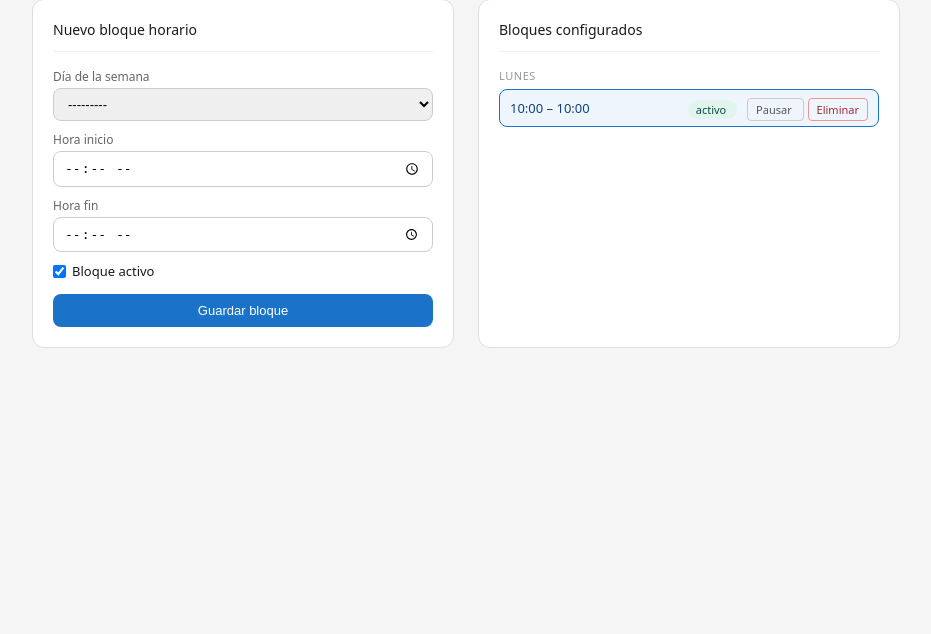
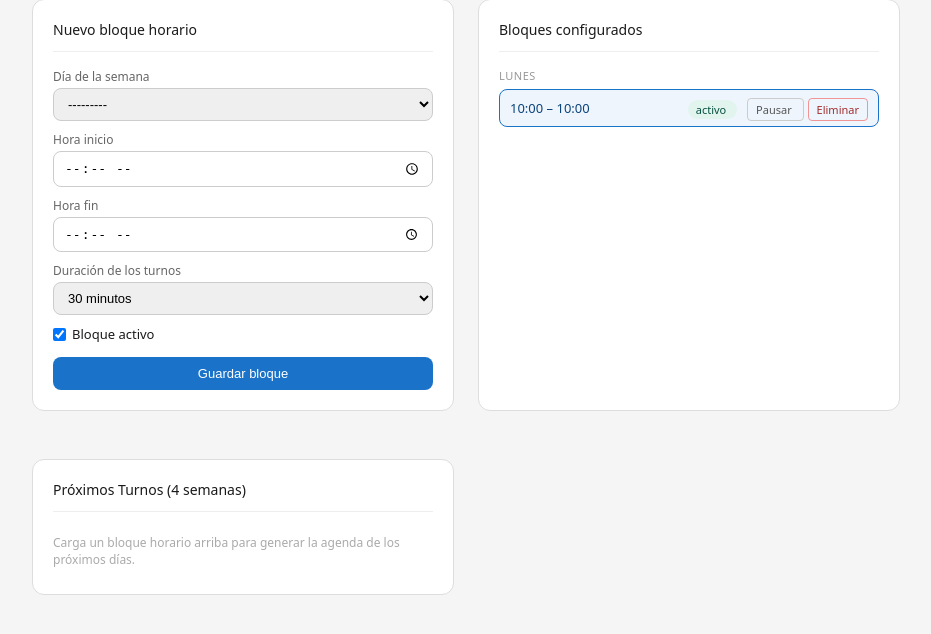
Before and after one commit to IgnacioEsquenon/ISII_Trabajo-De-Campo, a Django app: page /medico/1/agenda/ in a window 1280 px wide. Shown: the part 105-739 px from the top of the page, without its empty margins (174-1105 px from the left). Run offline with Django 5.2, Linux system fonts and the light colour scheme; a user stored in the database is signed in; tables that the repository leaves empty hold one stand-in row (values such as "Sample post").

Commit message:
Sprint 01 - Añadida logica de separacion de turnos

```diff
--- a/gestion_turnos/forms.py
+++ b/gestion_turnos/forms.py
@@ -4,10 +4,11 @@ from .models import BloqueHorario
 class BloqueHorarioForm(forms.ModelForm):
     class Meta:
         model = BloqueHorario
-        fields = ['dia_semana', 'hora_inicio', 'hora_fin', 'activo']
+        fields = ['dia_semana', 'hora_inicio', 'hora_fin','duracion_turno' ,'activo']
         widgets = {
             'hora_inicio': forms.TimeInput(format='%H:%M', attrs={'type': 'time'}),
             'hora_fin': forms.TimeInput(format='%H:%M', attrs={'type': 'time'}),
+            'duracion_turno': forms.Select(attrs={'class': 'form-select'}),
         }
 
     def clean(self):
--- a/gestion_turnos/models.py
+++ b/gestion_turnos/models.py
@@ -1,5 +1,6 @@
 from django.db import models
 from django.contrib.auth.models import User
+from django.core.exceptions import ValidationError
 
 # creamos los modelos para la app de gestión de turnos (en python las clases son modelos quien lo diria)
 # a su vez, cada clase representa una tabla en la base de datos
@@ -28,10 +29,17 @@ class BloqueHorario(models.Model):
         (0, 'Lunes'), (1, 'Martes'), (2, 'Miércoles'),
         (3, 'Jueves'), (4, 'Viernes'), (5, 'Sábado'), (6, 'Domingo'),
     ]
+
+    DURACIONES = [
+        (30, '30 minutos'),
+        (60, '60 minutos'),
+    ]
+
     medico      = models.ForeignKey(Medico, on_delete=models.CASCADE, related_name='bloques')
     dia_semana  = models.IntegerField(choices=DIAS)
     hora_inicio = models.TimeField()
     hora_fin    = models.TimeField()
+    duracion_turno = models.IntegerField(choices=DURACIONES, default=30)
     activo      = models.BooleanField(default=True)
 
     class Meta:
@@ -40,6 +48,28 @@ class BloqueHorario(models.Model):
 
     def __str__(self):
         return f"{self.get_dia_semana_display()} {self.hora_inicio}–{self.hora_fin}"
+
+    def clean(self):
+        super().clean()
+
+        # 1. Validación Lógica (Esta se puede hacer siempre porque usa los datos del formulario)
+        if self.hora_inicio and self.hora_fin:
+            if self.hora_inicio >= self.hora_fin:
+                raise ValidationError("La hora de inicio debe ser anterior a la hora de fin.")
+
+            # 2. Validación de Superposición (Requisito T1-08)
+            if self.medico_id is not None:
+                bloques_existentes = BloqueHorario.objects.filter(
+                    medico_id=self.medico_id,
+                    dia_semana=self.dia_semana
+                )
+
+                if self.pk:
+                    bloques_existentes = bloques_existentes.exclude(pk=self.pk)
+
+                for bloque in bloques_existentes:
+                    if self.hora_inicio < bloque.hora_fin and self.hora_fin > bloque.hora_inicio:
+                        raise ValidationError(f"El horario se superpone con un bloque existente: {bloque.hora_inicio.strftime('%H:%M')} a {bloque.hora_fin.strftime('%H:%M')}.")
 
 class Turno(models.Model):
     ESTADOS = [
--- a/gestion_turnos/templates/agenda_medico.html
+++ b/gestion_turnos/templates/agenda_medico.html
@@ -42,6 +42,18 @@
     .btn-del { color: #a32d2d; border-color: #f09595; }
     .btn-del:hover { background: #fcebeb; }
     .empty { font-size: 12px; color: #aaa; padding: 6px 0; }
+    .turnos-section { margin-top: 1.5rem; }
+    details { background: white; border: 0.5px solid #ddd; border-radius: 8px; margin-bottom: 8px; overflow: hidden; }
+    summary { padding: 12px 15px; font-size: 14px; font-weight: 500; cursor: pointer; background: #fafafa; outline: none; list-style: none; display: flex; justify-content: space-between; align-items: center; transition: background 0.2s; }
+    summary:hover { background: #f1f1f1; }
+    summary::-webkit-details-marker { display: none; } /* Oculta la flechita fea por defecto */
+    details[open] summary { border-bottom: 0.5px solid #ddd; background: #fff; }
+
+    .turnos-grid { display: grid; grid-template-columns: repeat(auto-fill, minmax(110px, 1fr)); gap: 10px; padding: 15px; }
+    .turno-box { padding: 10px; text-align: center; border-radius: 8px; border: 1px solid #ddd; font-size: 12px; }
+    .turno-disponible { background: #eef5fd; border-color: #cce0f5; color: #0c447c; }
+    .turno-reservado { background: #fcebeb; border-color: #f09595; color: #a32d2d; }
+    .turno-box strong { font-size: 15px; display: block; margin-bottom: 3px; }
   </style>
 </head>
 <body>
@@ -73,6 +85,10 @@
         <label>Hora fin</label>
         {{ form.hora_fin }}
         {{ form.hora_fin.errors }}
+
+        <label>Duración de los turnos</label>
+        {{ form.duracion_turno }}
+        {{ form.duracion_turno.errors }}
 
         <div class="check-row">
           {{ form.activo }}
@@ -114,6 +130,31 @@
       {% endif %}
     </div>
 
+<div class="card turnos-section">
+    <h2>Próximos Turnos (4 semanas)</h2>
+    {% if turnos_por_fecha %}
+      {% for fecha, lista_turnos in turnos_por_fecha.items %}
+        <details>
+          <summary>
+            <span>🗓️ {{ fecha|date:"l, d \d\e F \d\e Y" }}</span>
+            <span class="badge badge-inactivo" style="font-size: 12px; padding: 4px 10px;">{{ lista_turnos|length }} turnos</span>
+          </summary>
+
+          <div class="turnos-grid">
+            {% for turno in lista_turnos %}
+              <div class="turno-box {% if turno.estado == 'disponible' %}turno-disponible{% else %}turno-reservado{% endif %}">
+                <strong>{{ turno.hora|time:"H:i" }}</strong>
+                <span>{{ turno.get_estado_display }}</span>
+              </div>
+            {% endfor %}
+          </div>
+        </details>
+      {% endfor %}
+    {% else %}
+      <p class="empty">Carga un bloque horario arriba para generar la agenda de los próximos días.</p>
+    {% endif %}
+  </div>
+
   </div>
 </div>
 </body>
--- a/gestion_turnos/views.py
+++ b/gestion_turnos/views.py
@@ -1,23 +1,51 @@
 from django.shortcuts import render, redirect, get_object_or_404
 from django.contrib.auth.decorators import login_required
 from django.contrib import messages
+from django.core.exceptions import ValidationError
 from .models import Medico, BloqueHorario
 from .forms import BloqueHorarioForm
+from datetime import date, datetime, timedelta
+from .models import Turno
+
 
 # Creamos las vistas
 @login_required
 def agenda_medico(request, medico_id):
-    medico  = get_object_or_404(Medico, pk=medico_id, user=request.user)
+    # Seguridad: Aseguramos que el médico solo vea su propia agenda
+    medico = get_object_or_404(Medico, pk=medico_id, user=request.user)
     bloques = medico.bloques.all()
+
+    turnos_por_fecha = {}
+
+    # 3. Lógica para mostrar turnos existentes (GET)
+    # Esto hace que la agenda no aparezca vacía si ya hay turnos creados
+    hoy = date.today()
+    turnos_db = Turno.objects.filter(
+        bloque__medico=medico,
+        fecha__gte=hoy
+    ).order_by('fecha', 'hora')
+
+    for t in turnos_db:
+        if t.fecha not in turnos_por_fecha:
+            turnos_por_fecha[t.fecha] = []
+        turnos_por_fecha[t.fecha].append(t)
 
     if request.method == 'POST':
         form = BloqueHorarioForm(request.POST)
         if form.is_valid():
-            bloque        = form.save(commit=False)
+            bloque = form.save(commit=False)
             bloque.medico = medico
-            bloque.save()
-            messages.success(request, 'Bloque creado correctamente.')
-            return redirect('agenda_medico', medico_id=medico.id)
+
+            try:
+                bloque.full_clean() # Esto ejecuta el def clean() del models.py
+                bloque.save()
+
+                generar_turnos_automaticos(bloque) # Generamos los turnos automáticamente al crear el bloque
+                messages.success(request, 'Bloque y turnos creados correctamente.')
+                return redirect('agenda_medico', medico_id=medico.id)
+            except ValidationError as e:
+                # Si falla la validación, le pasamos el error al formulario
+                form.add_error(None, e)
     else:
         form = BloqueHorarioForm()
 
@@ -30,6 +58,7 @@ def agenda_medico(request, medico_id):
         'medico':         medico,
         'form':           form,
         'bloques_por_dia': bloques_por_dia,
+        'turnos_por_fecha': turnos_por_fecha,
     })
 
 def toggle_bloque(request, bloque_id):
@@ -44,3 +73,38 @@ def eliminar_bloque(request, bloque_id):
     bloque.delete()
     messages.success(request, 'Bloque eliminado.')
     return redirect('agenda_medico', medico_id=medico_id)
+
+def generar_turnos_automaticos(bloque, semanas_a_generar=4):
+    hoy = date.today()
+
+    # Encontrar la próxima fecha real que coincida con el día de la semana del bloque
+    dias_para_el_proximo = (bloque.dia_semana - hoy.weekday()) % 7
+    proxima_fecha = hoy + timedelta(days=dias_para_el_proximo)
+
+    # Armamos una lista con las fechas exactas (ej: como un mes tiene 4 semanas, generamos 4 fechas)
+    fechas = [proxima_fecha + timedelta(weeks=i) for i in range(semanas_a_generar)]
+
+    # Matematicas niño (Dividir el bloque en turnos)
+    inicio_dt = datetime.combine(hoy, bloque.hora_inicio)
+    fin_dt = datetime.combine(hoy, bloque.hora_fin)
+
+    turnos_a_crear = []
+
+    for fecha_exacta in fechas:
+        tiempo_actual = inicio_dt
+
+        # Mientras el inicio del turno + la duración no supere la hora de fin del bloque
+        while (tiempo_actual + timedelta(minutes=bloque.duracion_turno)) <= fin_dt:
+            turnos_a_crear.append(
+                Turno(
+                    bloque=bloque,
+                    fecha=fecha_exacta,
+                    hora=tiempo_actual.time(),
+                    estado='disponible'
+                )
+            )
+            #Avanza el reloj a la siguiente franja (pasar de 10 a 10:30 por ej)
+            tiempo_actual += timedelta(minutes=bloque.duracion_turno)
+
+    if turnos_a_crear:
+        Turno.objects.bulk_create(turnos_a_crear)
```
Also changed, not shown: gestion_turnos/migrations/0004_bloquehorario_duracion_turno.py (added).
